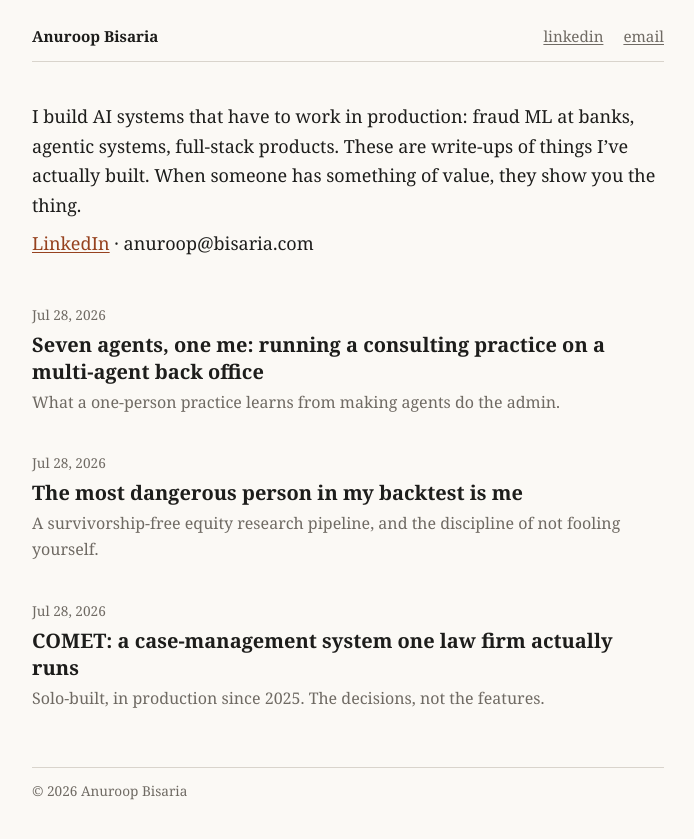
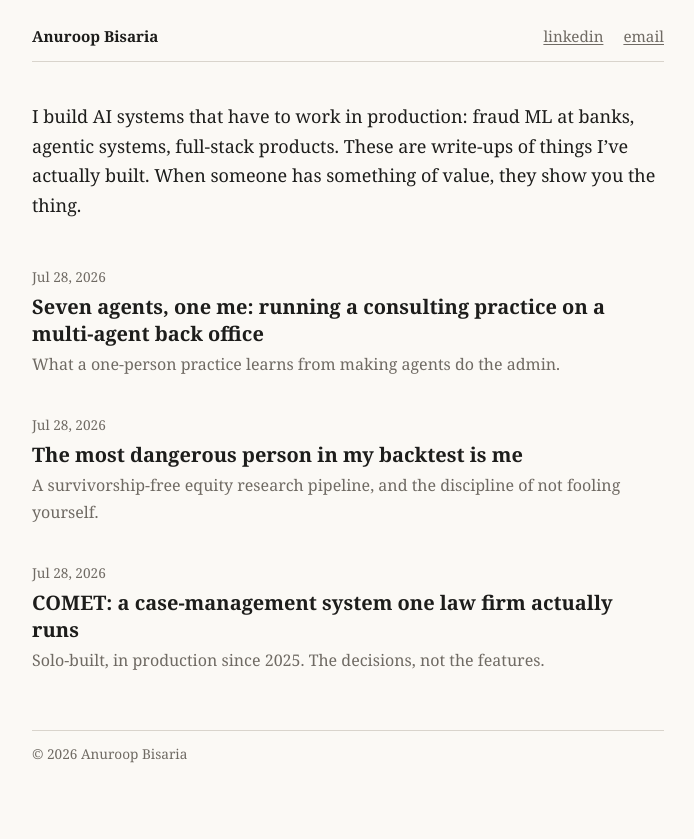
Before and after one commit to NegativeZone/negativezone.github.io, a Jekyll site: the page built from index.md, in a window 1280 px wide. Shown: the top 839 px of the page, without its empty margins (292-986 px from the left). Built offline with Jekyll 4.4.1, drawn with Linux system fonts in a browser that asks for light colours.

Commit message:
Drop contact line from intro, header already has it
Co-Authored-By: Claude Fable 5 <noreply@anthropic.com>

```diff
--- a/index.md
+++ b/index.md
@@ -3,5 +3,3 @@ layout: home
 ---
 
 I build AI systems that have to work in production: fraud ML at banks, agentic systems, full-stack products. These are write-ups of things I've actually built. When someone has something of value, they show you the thing.
-
-[LinkedIn](https://www.linkedin.com/in/anuroopbisaria/) · anuroop@bisaria.com
```
